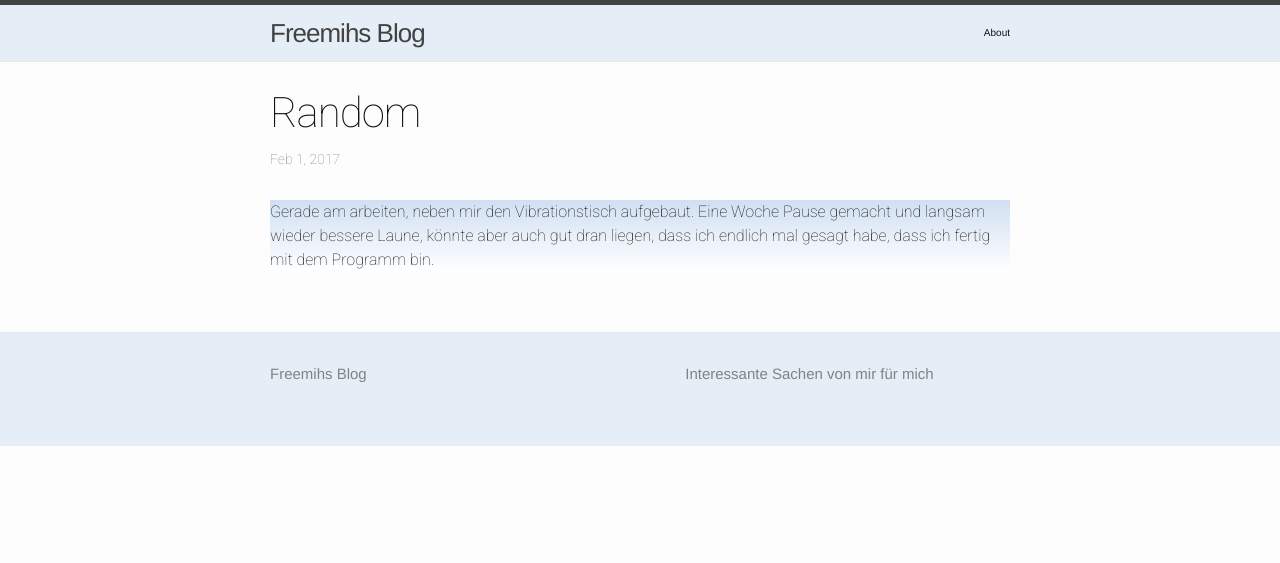
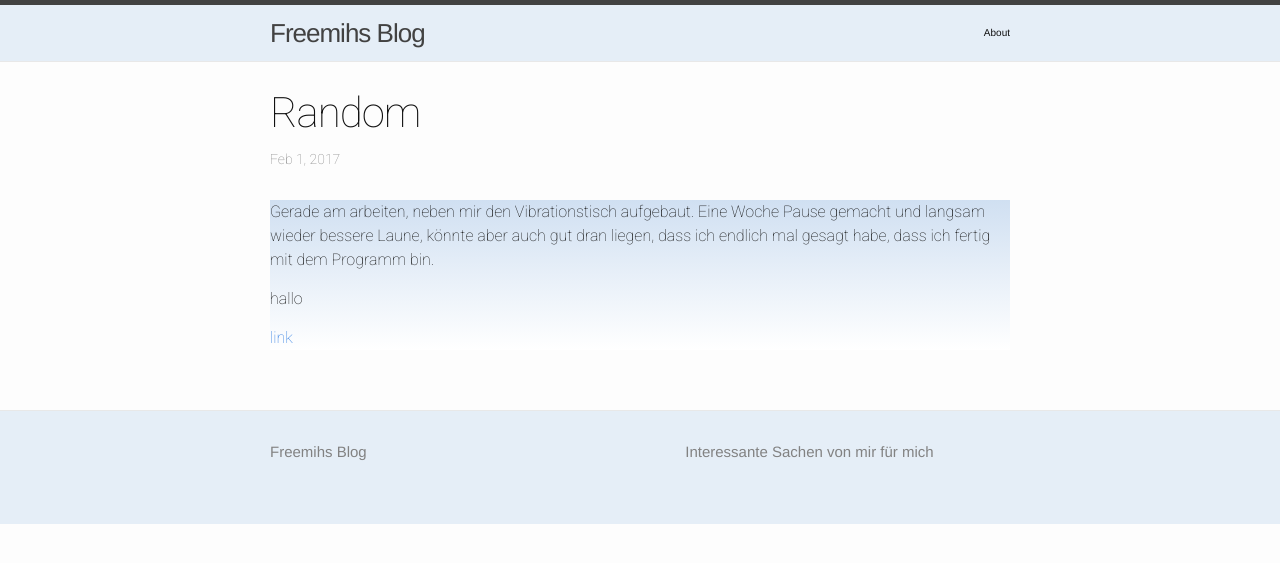
Before and after one commit to freemih/freemih.github.io, a Jekyll site: the page built from _posts/2017-02-01-Random.markdown, in a window 1280 px wide. Shown: the top 563 px of the page. Built offline with Jekyll 4.4.1, drawn with Linux system fonts in a browser that asks for light colours.

Commit message:
Update 2017-02-01-Random.markdown

```diff
--- a/_posts/2017-02-01-Random.markdown
+++ b/_posts/2017-02-01-Random.markdown
@@ -6,3 +6,6 @@ date:   2017-02-01 11:00:09 -0500
 
 Gerade am arbeiten, neben mir den Vibrationstisch aufgebaut. Eine Woche Pause gemacht und langsam wieder bessere Laune,
 könnte aber auch gut dran liegen, dass ich endlich mal gesagt habe, dass ich fertig mit dem Programm bin.
+
+<p>hallo</p>
+<a>link</a>
```
